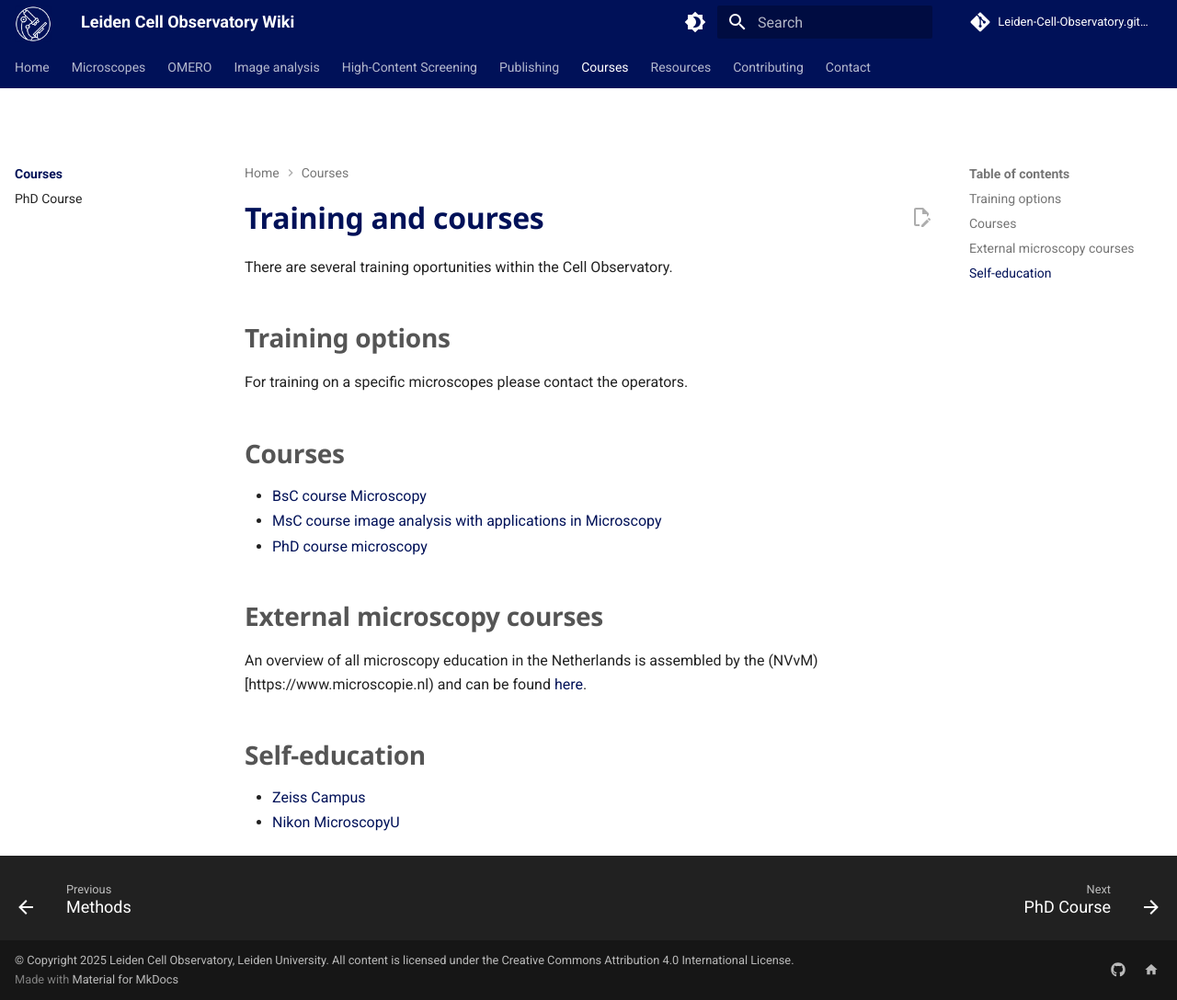
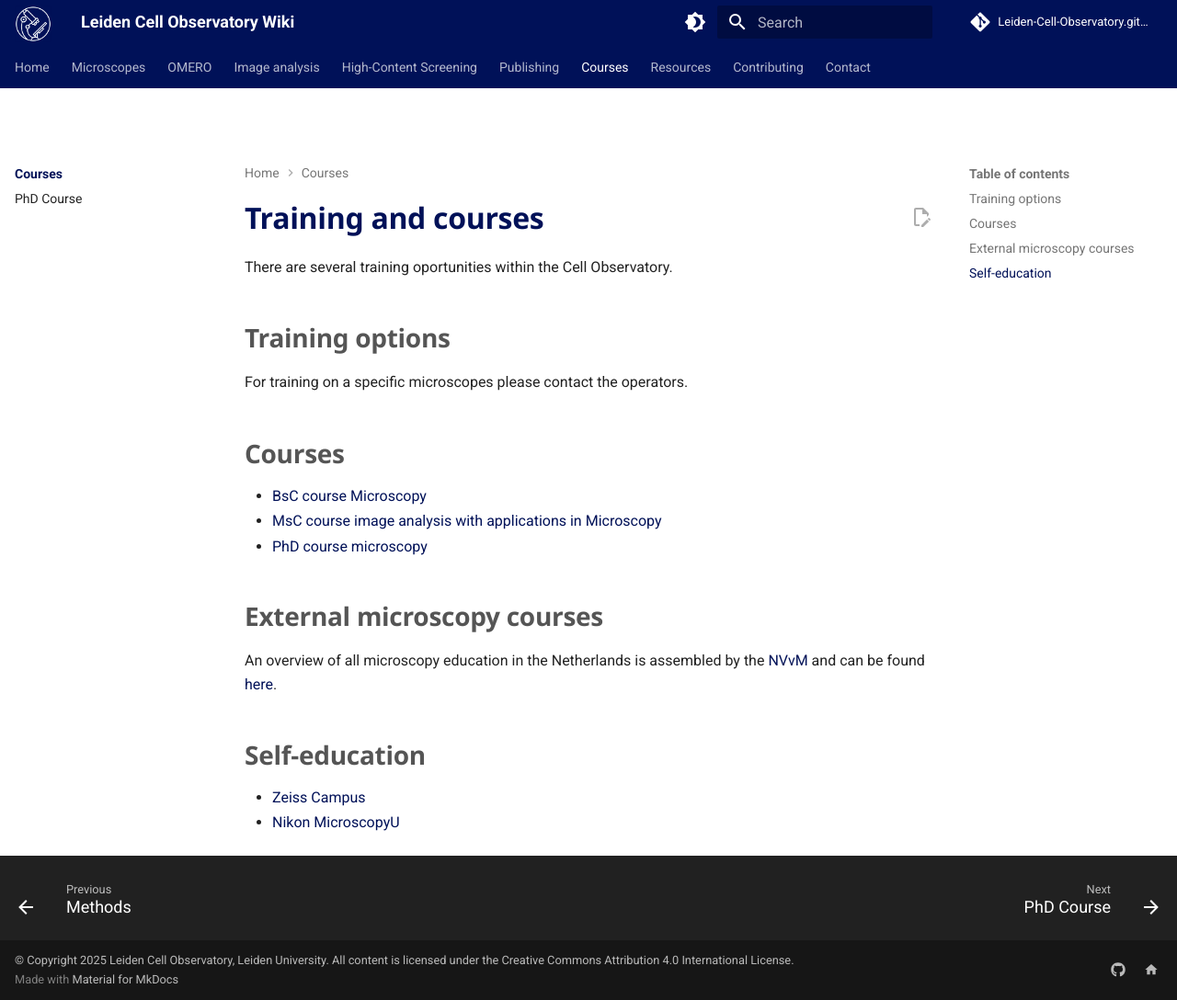
Before and after one commit to Leiden-Cell-Observatory/Leiden-Cell-Observatory.github.io, an MkDocs documentation site: the page built from docs/courses/index.md, in a window 1280 px wide and 1088 px high. Shown: the whole window at 92% size. Built offline with MkDocs 1.6.1 and Material for MkDocs 9.7.7, drawn with Linux system fonts in a browser that asks for light colours; comment, search, counter and statistics services are not loaded.

Commit message:
Update index.md

```diff
--- a/docs/courses/index.md
+++ b/docs/courses/index.md
@@ -13,7 +13,7 @@ For training on a specific microscopes please contact the operators.
 - [PhD course microscopy](phd-course.md])
 
 ## External microscopy courses
-An overview of all microscopy education in the Netherlands is assembled by the (NVvM)[https://www.microscopie.nl) and can be found [here](https://nvvm.microscopie.nl/courses-events/).
+An overview of all microscopy education in the Netherlands is assembled by the [NVvM](https://www.microscopie.nl) and can be found [here](https://nvvm.microscopie.nl/courses-events/).
 
 ## Self-education
 - [Zeiss Campus](https://zeiss-campus.magnet.fsu.edu/)
```
